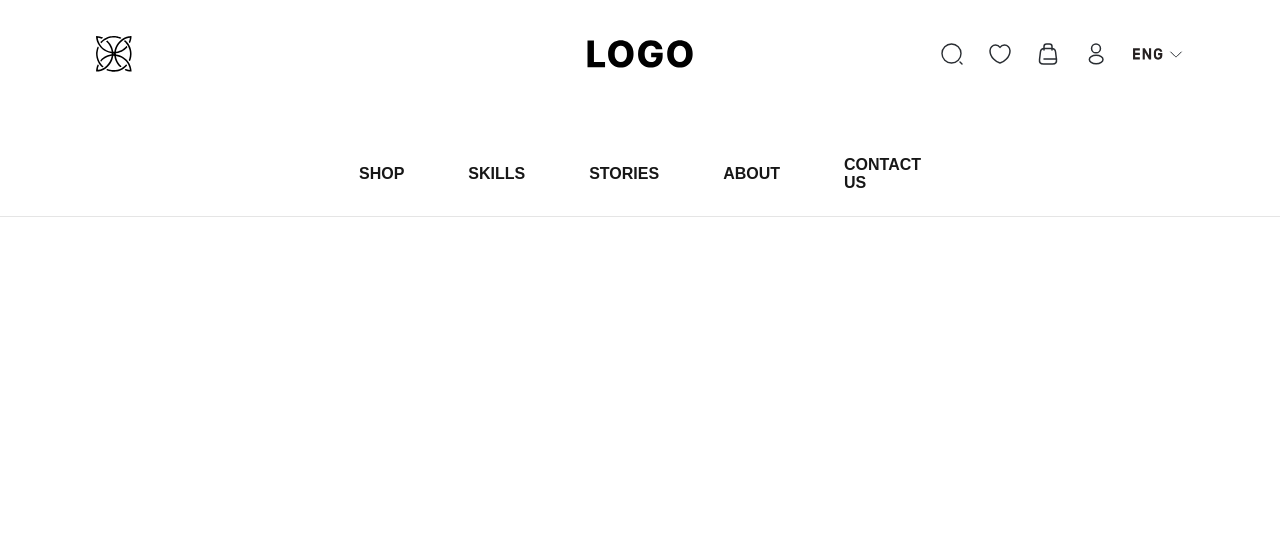
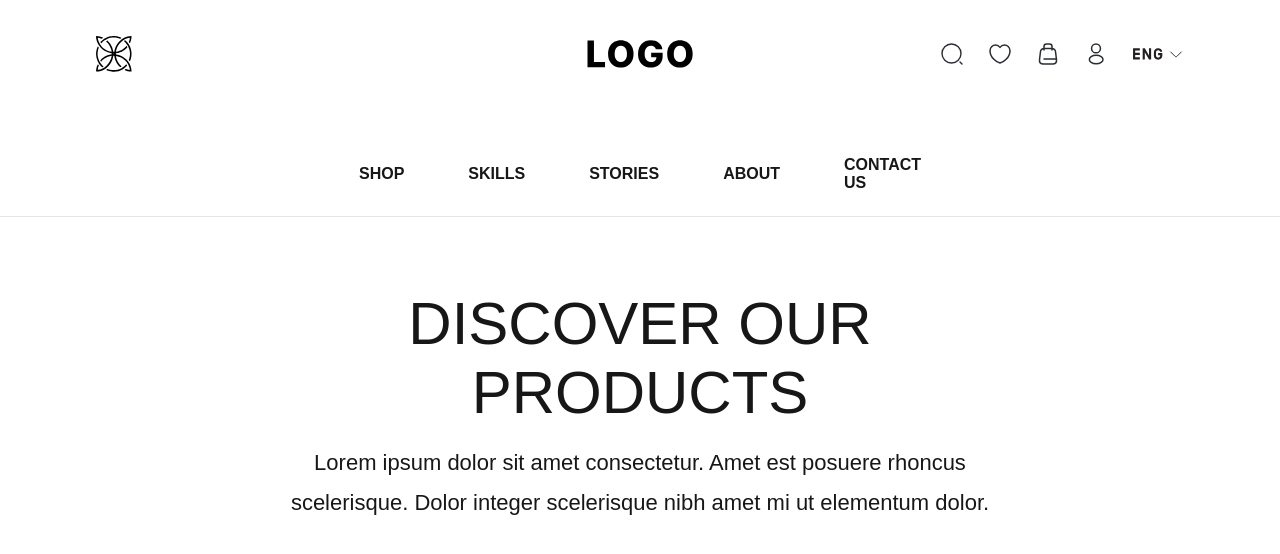
Before and after one commit to singh-ritu/Appscrip-task-ritu-singh, a Next.js app: page / in a window 1280 px wide. Shown: the top 554 px of the page. Built offline with nearby package versions, Linux system fonts and the light colour scheme.

Commit message:
feat: initiated product component

```diff
--- /dev/null
+++ b/src/app/components/products/index.js
@@ -0,0 +1,2 @@
+import { Products } from "./products";
+export default Products;
--- /dev/null
+++ b/src/app/components/products/main.module.css
@@ -0,0 +1,25 @@
+.main{
+  display: flex;
+  flex-direction: column;
+  align-items: center;
+  justify-content: center;
+}
+.headingBox{
+  width: 60%;
+  margin: 72px 388px;
+}
+.heading{
+  text-align: center;
+  font-family: sans-serif;
+  font-size: 60px;
+  font-weight: 400;
+  padding-bottom: 16px;
+}
+.subheading{
+  text-align: center;
+  font-family: sans-serif;
+  font-size: 22px;
+  font-weight: 400;
+  line-height: 40px;
+  margin: 0 28px;
+}
--- /dev/null
+++ b/src/app/components/products/products.js
@@ -0,0 +1,19 @@
+import React from "react";
+import style from "./main.module.css";
+
+function Products() {
+  return (
+    <div className={style.main}>
+      <div className={style.headingBox}>
+        <p className={style.heading}>DISCOVER OUR PRODUCTS</p>
+        <p className={style.subheading}>
+          Lorem ipsum dolor sit amet consectetur. Amet est posuere rhoncus
+          scelerisque. Dolor integer scelerisque nibh amet mi ut elementum
+          dolor.
+        </p>
+      </div>
+    </div>
+  );
+}
+
+export { Products };
--- a/src/app/page.js
+++ b/src/app/page.js
@@ -1,6 +1,7 @@
 import styles from "./page.module.css";
 import Header from "./components/header";
 import Navbar from "./components/navbar";
+import Products from "./components/products";
 
 export default function Home() {
   return (
@@ -9,7 +10,9 @@ export default function Home() {
         <Header />
         <Navbar />
       </header>
-      <main className={styles.main}></main>
+      <main className={styles.main}>
+        <Products />
+      </main>
       <footer className={styles.footer}></footer>
     </div>
   );
```
